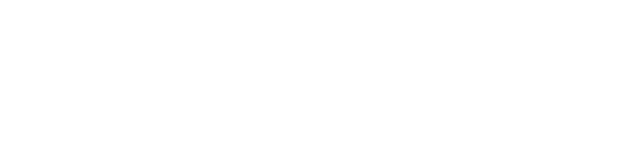
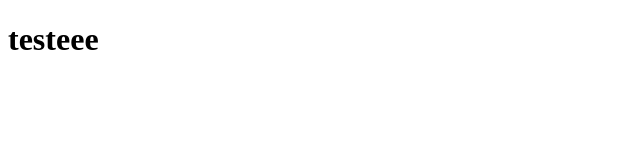
Before and after one commit to perucomqueijo-bruno/Atividade-Branch, a plain HTML site: page index.html in a window 1280 px wide. Shown: the whole page, without its empty margins (0-640 px from the left). Drawn offline with Linux system fonts and the light colour scheme.

Commit message:
h1 teste

```diff
--- a/index.html
+++ b/index.html
@@ -1,13 +1,15 @@
 <!DOCTYPE html>
 <html lang="PT-BR">
+
 <head>
     <meta charset="UTF-8">
     <meta name="viewport" content="width=device-width, initial-scale=1.0">
     <title>atividade Brach</title>
 </head>
+
 <body>
     <header>
-
+        <h1>testeee</h1>
 
     </header>
 
@@ -17,4 +19,5 @@
     <footer></footer>
 
 </body>
+
 </html>
```
Lines whose indentation alone changed are shown as unchanged.
